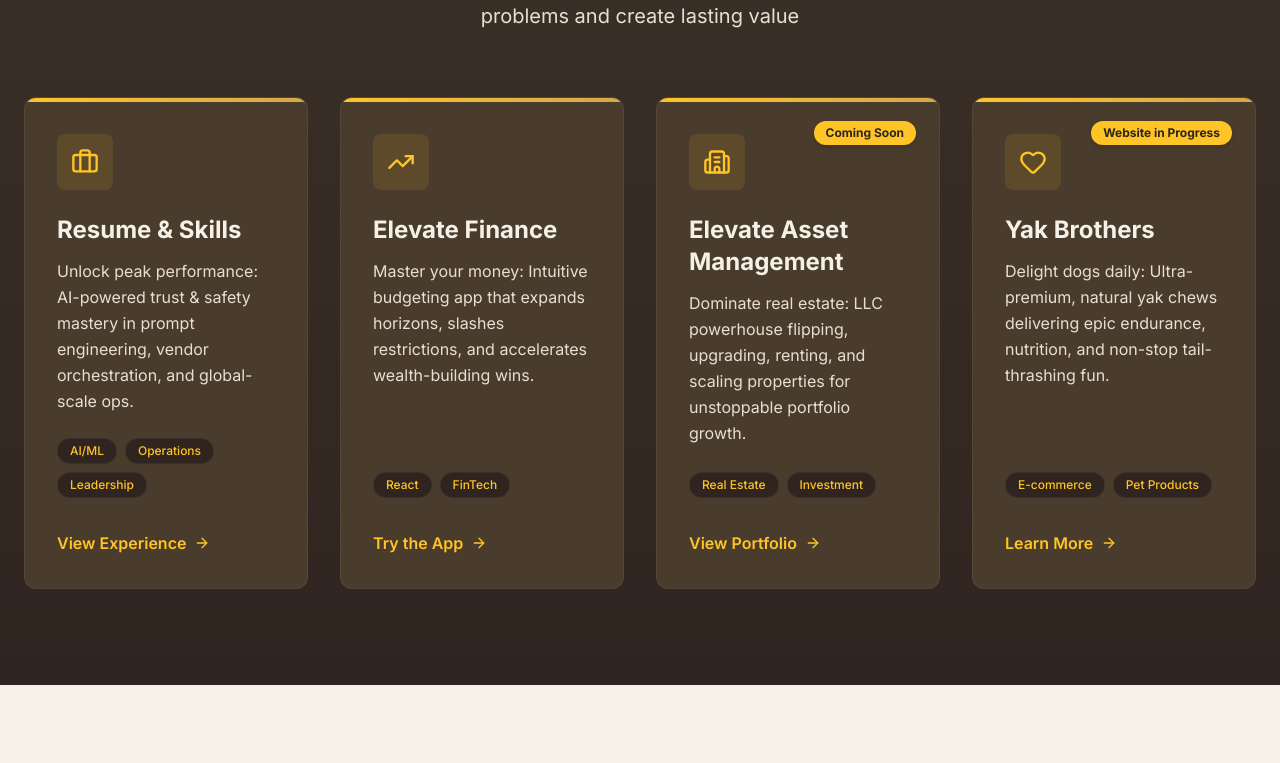
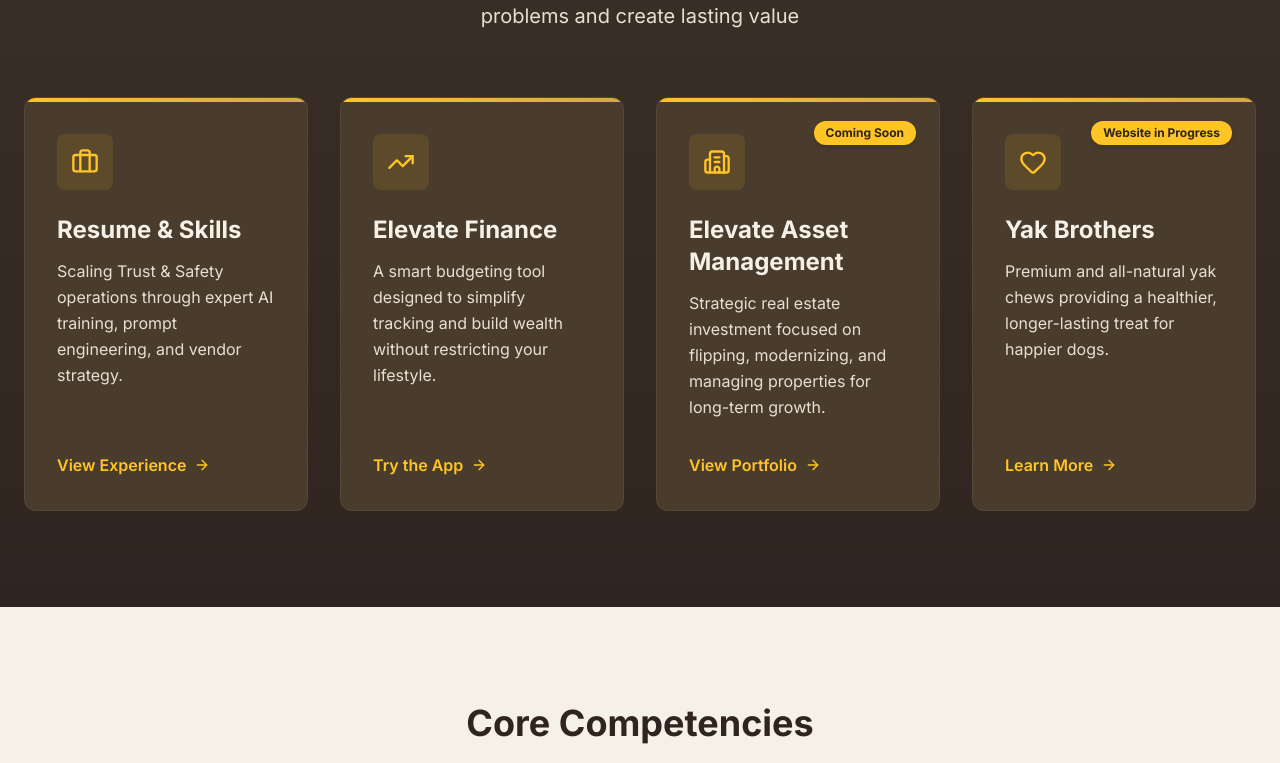
Before and after one commit to dsikler/DanSikler-com, a Next.js app: page / in a window 1280 px wide. Shown: the part 982-1745 px from the top of the page. Built offline with nearby package versions, Linux system fonts and the light colour scheme.

Commit message:
Change Dan Sikler header to brown, remove skill tag bubbles, update all 4 venture card subtitles

```diff
--- a/app/page.tsx
+++ b/app/page.tsx
@@ -47,7 +47,7 @@ export default function Home() {
 
               {/* Name */}
               <div>
-                <h1 className="text-6xl md:text-7xl font-bold text-[#FFC425] tracking-tight leading-none">
+                <h1 className="text-6xl md:text-7xl font-bold text-[#4A3C2C] tracking-tight leading-none">
                   Dan Sikler
                 </h1>
               </div>
@@ -182,21 +182,8 @@ export default function Home() {
                       Resume & Skills
                     </h3>
                     <p className="text-[#E8DFD3] leading-relaxed">
-                      Unlock peak performance: AI-powered trust & safety mastery in prompt engineering, vendor orchestration, and global-scale ops.
+                      Scaling Trust & Safety operations through expert AI training, prompt engineering, and vendor strategy.
                     </p>
-                  </div>
-
-                  {/* Tags */}
-                  <div className="flex flex-wrap gap-2">
-                    <span className="px-3 py-1 bg-[#2F241F] border border-[#6B5D52]/20 text-[#FFC425] rounded-full text-xs font-medium">
-                      AI/ML
-                    </span>
-                    <span className="px-3 py-1 bg-[#2F241F] border border-[#6B5D52]/20 text-[#FFC425] rounded-full text-xs font-medium">
-                      Operations
-                    </span>
-                    <span className="px-3 py-1 bg-[#2F241F] border border-[#6B5D52]/20 text-[#FFC425] rounded-full text-xs font-medium">
-                      Leadership
-                    </span>
                   </div>
 
                   {/* Link */}
@@ -222,16 +209,8 @@ export default function Home() {
                       Elevate Finance
                     </h3>
                     <p className="text-[#E8DFD3] leading-relaxed">
-                      Master your money: Intuitive budgeting app that expands horizons, slashes restrictions, and accelerates wealth-building wins.
+                      A smart budgeting tool designed to simplify tracking and build wealth without restricting your lifestyle.
                     </p>
-                  </div>
-                  <div className="flex flex-wrap gap-2">
-                    <span className="px-3 py-1 bg-[#2F241F] border border-[#6B5D52]/20 text-[#FFC425] rounded-full text-xs font-medium">
-                      React
-                    </span>
-                    <span className="px-3 py-1 bg-[#2F241F] border border-[#6B5D52]/20 text-[#FFC425] rounded-full text-xs font-medium">
-                      FinTech
-                    </span>
                   </div>
                   <div className="flex items-center gap-2 text-[#FFC425] font-semibold pt-2 group-hover:gap-3 transition-all mt-auto">
                     <span>Try the App</span>
@@ -258,16 +237,8 @@ export default function Home() {
                       Elevate Asset Management
                     </h3>
                     <p className="text-[#E8DFD3] leading-relaxed">
-                      Dominate real estate: LLC powerhouse flipping, upgrading, renting, and scaling properties for unstoppable portfolio growth.
+                      Strategic real estate investment focused on flipping, modernizing, and managing properties for long-term growth.
                     </p>
-                  </div>
-                  <div className="flex flex-wrap gap-2">
-                    <span className="px-3 py-1 bg-[#2F241F] border border-[#6B5D52]/20 text-[#FFC425] rounded-full text-xs font-medium">
-                      Real Estate
-                    </span>
-                    <span className="px-3 py-1 bg-[#2F241F] border border-[#6B5D52]/20 text-[#FFC425] rounded-full text-xs font-medium">
-                      Investment
-                    </span>
                   </div>
                   <div className="flex items-center gap-2 text-[#FFC425] font-semibold pt-2 group-hover:gap-3 transition-all mt-auto">
                     <span>View Portfolio</span>
@@ -294,16 +265,8 @@ export default function Home() {
                       Yak Brothers
                     </h3>
                     <p className="text-[#E8DFD3] leading-relaxed">
-                      Delight dogs daily: Ultra-premium, natural yak chews delivering epic endurance, nutrition, and non-stop tail-thrashing fun.
+                      Premium and all-natural yak chews providing a healthier, longer-lasting treat for happier dogs.
                     </p>
-                  </div>
-                  <div className="flex flex-wrap gap-2">
-                    <span className="px-3 py-1 bg-[#2F241F] border border-[#6B5D52]/20 text-[#FFC425] rounded-full text-xs font-medium">
-                      E-commerce
-                    </span>
-                    <span className="px-3 py-1 bg-[#2F241F] border border-[#6B5D52]/20 text-[#FFC425] rounded-full text-xs font-medium">
-                      Pet Products
-                    </span>
                   </div>
                   <div className="flex items-center gap-2 text-[#FFC425] font-semibold pt-2 group-hover:gap-3 transition-all mt-auto">
                     <span>Learn More</span>
```
